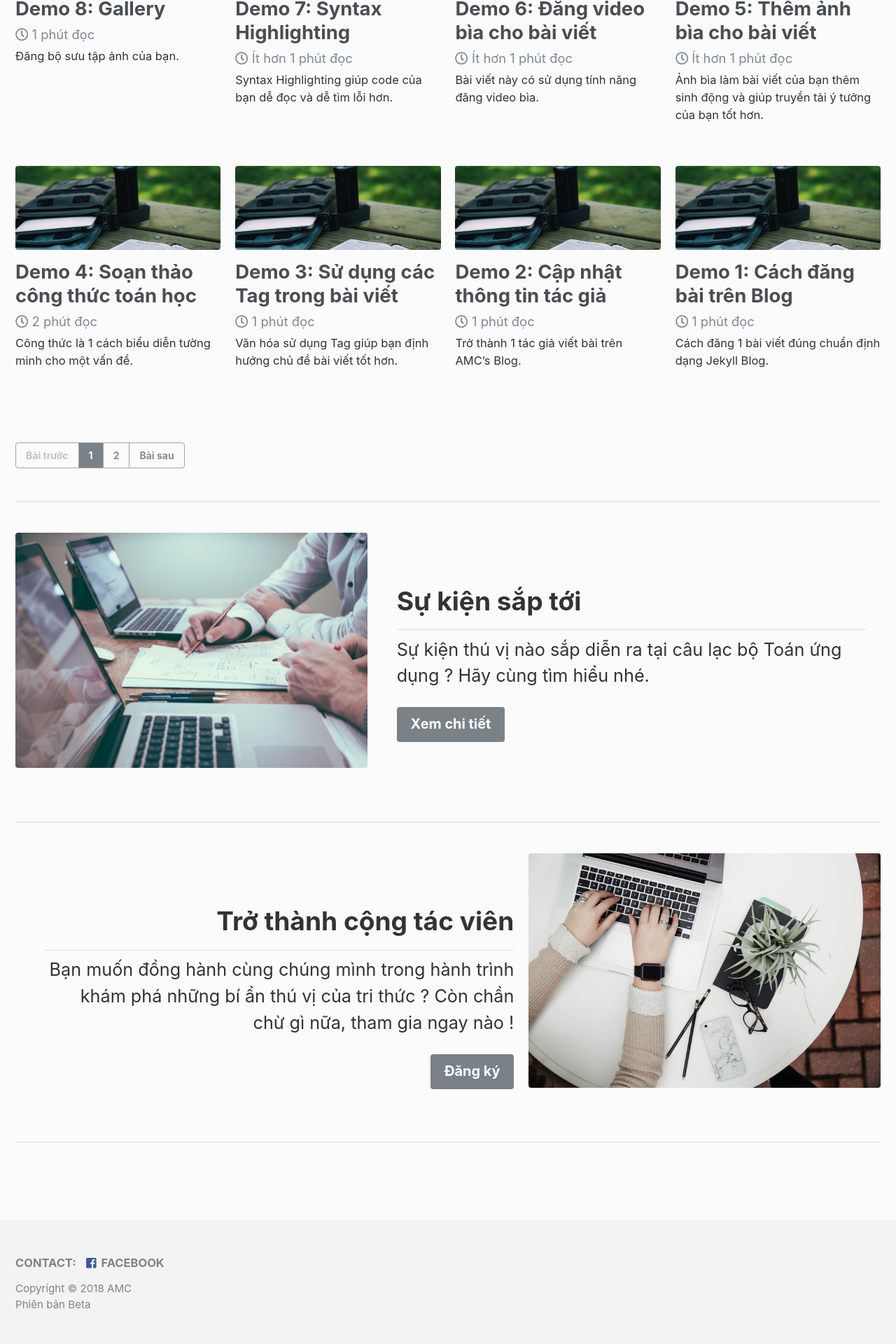
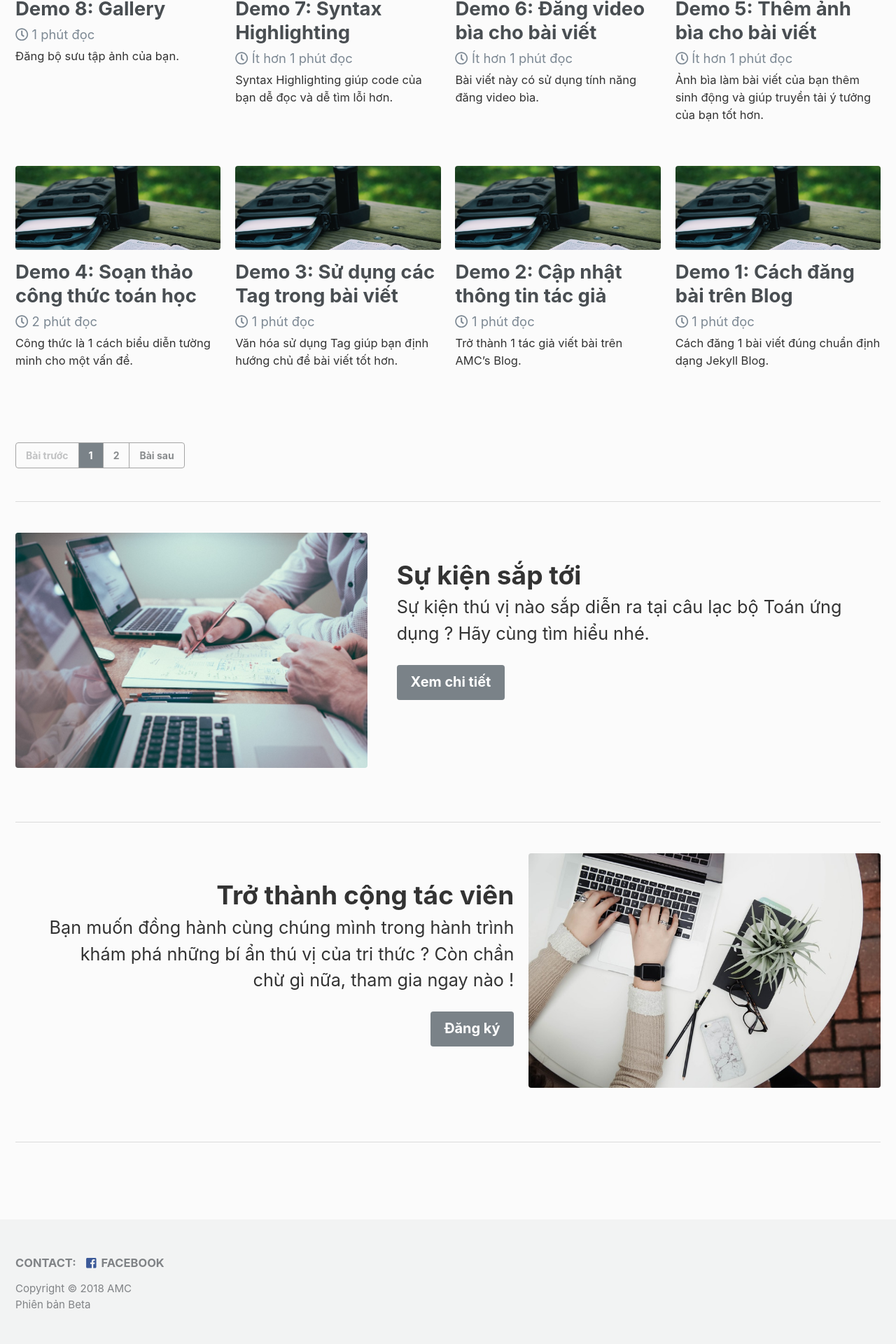
Before and after one commit to amcblog/testvon.github.io, a Jekyll site: the page built from index.html, in a window 1280 px wide. Shown: the part 737-2657 px from the top of the page at 70% size. Built offline with Jekyll 4.4.1, drawn with Linux system fonts in a browser that asks for light colours; nearby versions of some CDN libraries; the list of posts is cut into pages by our own code.

Commit message:
Update _archive.scss

```diff
--- a/_sass/minimal-mistakes/_archive.scss
+++ b/_sass/minimal-mistakes/_archive.scss
@@ -117,6 +117,13 @@
   }
 }
 
+.page__content {
+  .archive__item-title-2 {
+    margin-top: 1em;
+    border-bottom: none;
+    margin-bottom: -0.35em;
+  }
+}
 ///////////////////////////////////////////////////////////////////////
 
 /*
```
